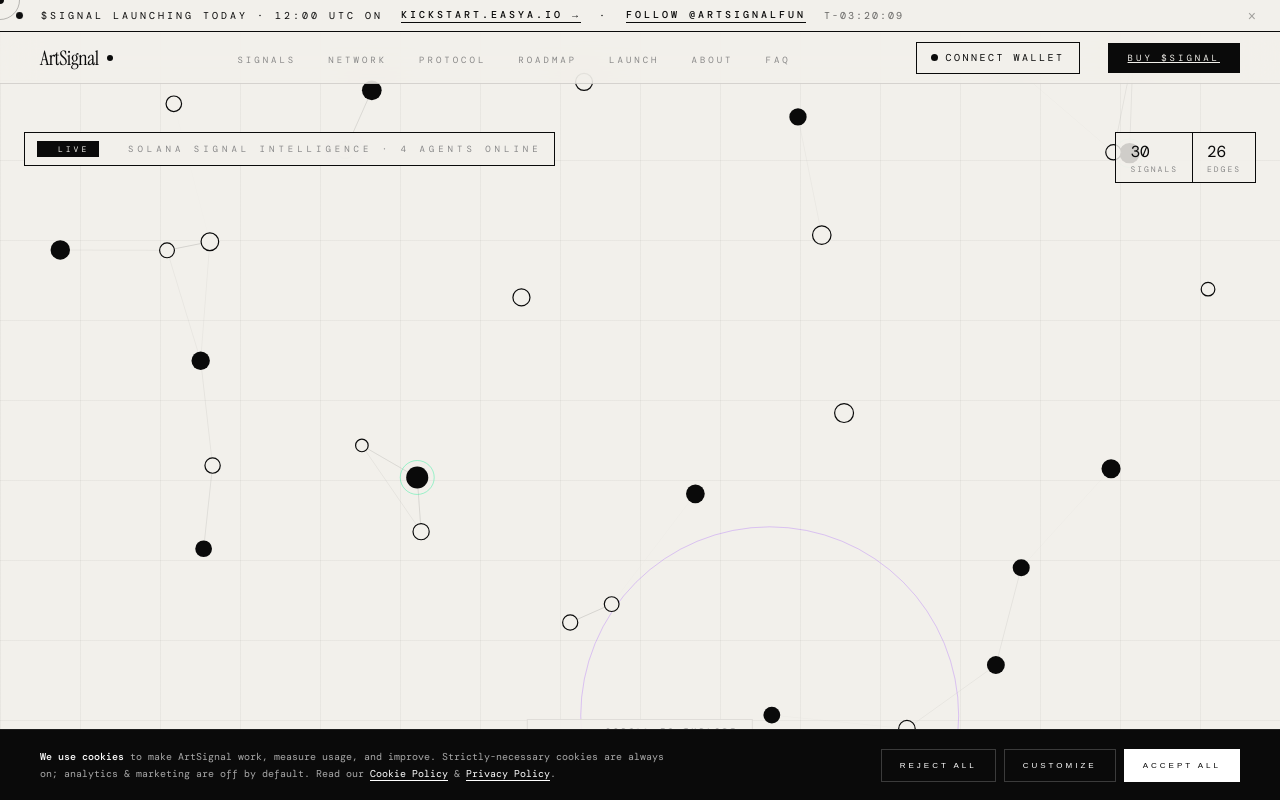
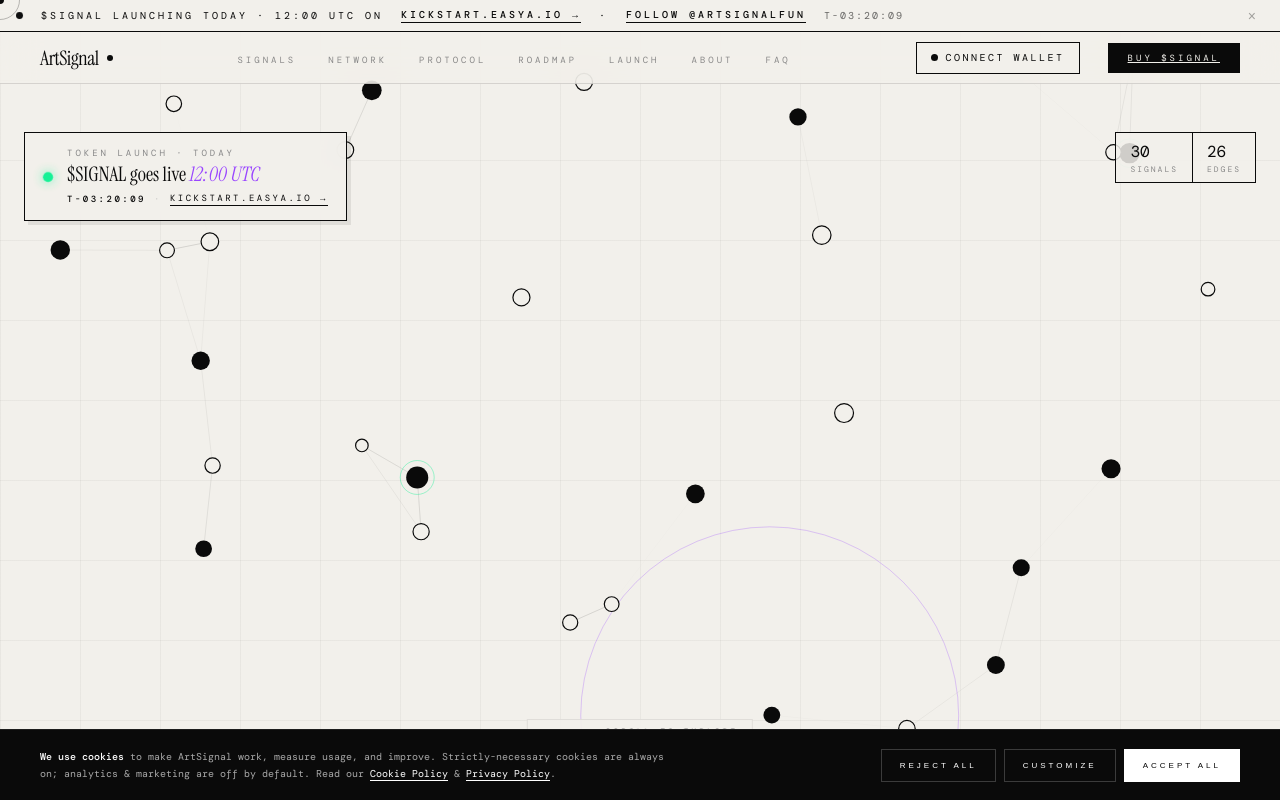
Before and after one commit to yusufsafary/artsignal, a plain HTML site: page index.html in a window 1280 px wide. Shown: the top 800 px of the page. Drawn offline with nearby package versions, Linux system fonts and the light colour scheme; a web font is replaced by a local one.

Commit message:
Replace canvas live-status pill with token launch announcement card (countdown, kickstart link, Solana-green pulse)

```diff
--- a/index.html
+++ b/index.html
@@ -176,14 +176,46 @@
 body.lb-on .hero-canvas-top .hct-overlay { top: 132px; }
 .hero-canvas-top .net-stats { top: 100px !important; }
 body.lb-on .hero-canvas-top .net-stats { top: 132px !important; }
-.hero-canvas-top .hct-tag {
-  display: inline-flex; align-items: center; gap: 10px; flex-wrap: wrap;
-  font-size: 9px; letter-spacing: 4px; text-transform: uppercase; color: var(--mid);
-  background: rgba(242,240,235,0.95); backdrop-filter: blur(8px);
-  -webkit-backdrop-filter: blur(8px);
-  padding: 8px 12px; border: 1px solid var(--ink);
+/* Launch announcement card inside the canvas overlay */
+.launch-card {
+  display: inline-flex; align-items: center; gap: 14px;
+  background: rgba(242,240,235,0.95);
+  backdrop-filter: blur(10px) saturate(1.2);
+  -webkit-backdrop-filter: blur(10px) saturate(1.2);
+  padding: 14px 18px;
+  border: 1px solid var(--ink);
+  text-decoration: none; color: var(--ink);
+  box-shadow: 4px 4px 0 rgba(10,10,10,.08);
   max-width: 100%;
-}
+  transition: transform .2s ease, box-shadow .2s ease;
+  pointer-events: auto;
+}
+.launch-card:hover { transform: translate(-2px,-2px); box-shadow: 6px 6px 0 rgba(10,10,10,.12); }
+.lc-pulse {
+  width: 10px; height: 10px; border-radius: 50%;
+  background: #14F195;
+  box-shadow: 0 0 12px rgba(20,241,149,.65);
+  animation: lc-pulse 1.4s ease-in-out infinite;
+  flex-shrink: 0;
+}
+@keyframes lc-pulse { 0%,100%{ transform:scale(1); opacity:1 } 50%{ transform:scale(1.35); opacity:.55 } }
+.lc-body { display: flex; flex-direction: column; gap: 4px; }
+.lc-eyebrow {
+  font-size: 9px; letter-spacing: 3px; text-transform: uppercase; color: var(--mid);
+}
+.lc-headline {
+  font-family: 'Instrument Serif', serif; font-size: 20px; line-height: 1.15; color: var(--ink);
+}
+.lc-headline em { font-style: italic; color: #9945FF; font-weight: 400; }
+.lc-meta {
+  display: inline-flex; align-items: center; gap: 8px;
+  font-size: 9px; letter-spacing: 2.5px; text-transform: uppercase; color: var(--mid);
+  margin-top: 2px;
+}
+.lc-cd { color: var(--ink); font-variant-numeric: tabular-nums; font-weight: 500; }
+.lc-link { color: var(--ink); border-bottom: 1px solid var(--ink); padding-bottom: 1px; }
+.lc-sep { opacity: .4; }
+.launch-card.live .lc-cd::before { content: '◆ '; color: #14F195; }
 .hero-content {
   display: grid; grid-template-columns: 1fr 1fr;
   align-items: end;
@@ -881,6 +913,11 @@
   .hero-canvas-top { height: 100vh; min-height: 100vh; }
   .hero-canvas-top .hct-overlay { max-width: calc(100% - 32px); top: 70px; left: 16px; }
   body.lb-on .hero-canvas-top .hct-overlay { top: 102px; }
+  .launch-card { padding: 12px 14px; gap: 12px; max-width: 100%; }
+  .lc-headline { font-size: 16px; }
+  .lc-eyebrow { font-size: 8px; letter-spacing: 2.5px; }
+  .lc-meta { font-size: 8px; gap: 6px; flex-wrap: wrap; }
+  .lc-pulse { width: 8px; height: 8px; }
   .hero-canvas-top .net-legend { bottom: 10px; left: 16px; right: 16px; font-size: 8px; flex-direction: column; gap: 4px; align-items: flex-start; }
   .hero-scroll { bottom: 80px; font-size: 7px; padding: 5px 10px; }
   .hero-scroll::before { width: 18px; }
@@ -1055,7 +1092,18 @@
   <div class="hero-canvas-top">
     <canvas id="netCanvas" aria-label="Live signal constellation"></canvas>
     <div class="hct-overlay">
-      <div class="hct-tag rv"><span class="live-pill">Live</span>&nbsp; Solana signal intelligence · 4 agents online</div>
+      <a class="launch-card rv" href="https://kickstart.easya.io/" target="_blank" rel="noopener">
+        <div class="lc-pulse"></div>
+        <div class="lc-body">
+          <div class="lc-eyebrow">Token Launch · Today</div>
+          <div class="lc-headline">$SIGNAL goes live <em>12:00 UTC</em></div>
+          <div class="lc-meta">
+            <span class="lc-cd" id="lcOverlayCd">T-00:00:00</span>
+            <span class="lc-sep">·</span>
+            <span class="lc-link">kickstart.easya.io →</span>
+          </div>
+        </div>
+      </a>
     </div>
     <div class="net-stats">
       <div class="ns-cell"><div class="ns-n" id="nsNodes">0</div><div class="ns-l">Signals</div></div>
@@ -1935,16 +1983,24 @@
     try{ localStorage.setItem('as_lb_dismissed','1'); }catch(e){}
   });
   // tick: launch target = today 12:00 UTC; if past, "Live now"
+  const overlayCd=document.getElementById('lcOverlayCd');
+  const overlayCard=document.querySelector('.launch-card');
   function lbTick(){
-    if(!cd) return;
     const now=new Date();
     const target=new Date(Date.UTC(now.getUTCFullYear(), now.getUTCMonth(), now.getUTCDate(), 12, 0, 0));
     let diff=target.getTime()-Date.now();
-    if(diff<=0){ cd.textContent='Live now ◆'; return; }
+    if(diff<=0){
+      if(cd) cd.textContent='Live now ◆';
+      if(overlayCd) overlayCd.textContent='Live now';
+      if(overlayCard) overlayCard.classList.add('live');
+      return;
+    }
     const h=Math.floor(diff/3600000);
     const m=Math.floor((diff%3600000)/60000);
     const s=Math.floor((diff%60000)/1000);
-    cd.textContent='T-'+String(h).padStart(2,'0')+':'+String(m).padStart(2,'0')+':'+String(s).padStart(2,'0');
+    const txt='T-'+String(h).padStart(2,'0')+':'+String(m).padStart(2,'0')+':'+String(s).padStart(2,'0');
+    if(cd) cd.textContent=txt;
+    if(overlayCd) overlayCd.textContent=txt;
   }
   lbTick(); setInterval(lbTick,1000);
 })();
```
